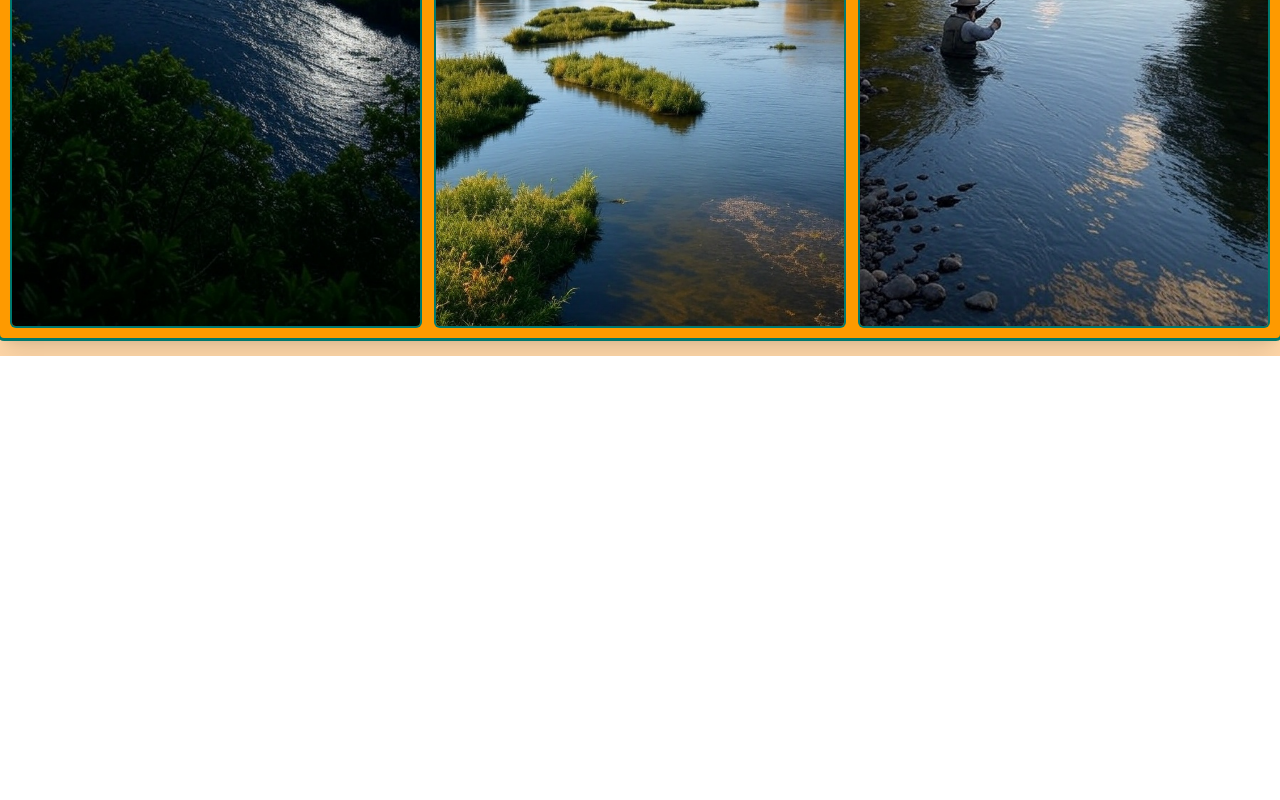
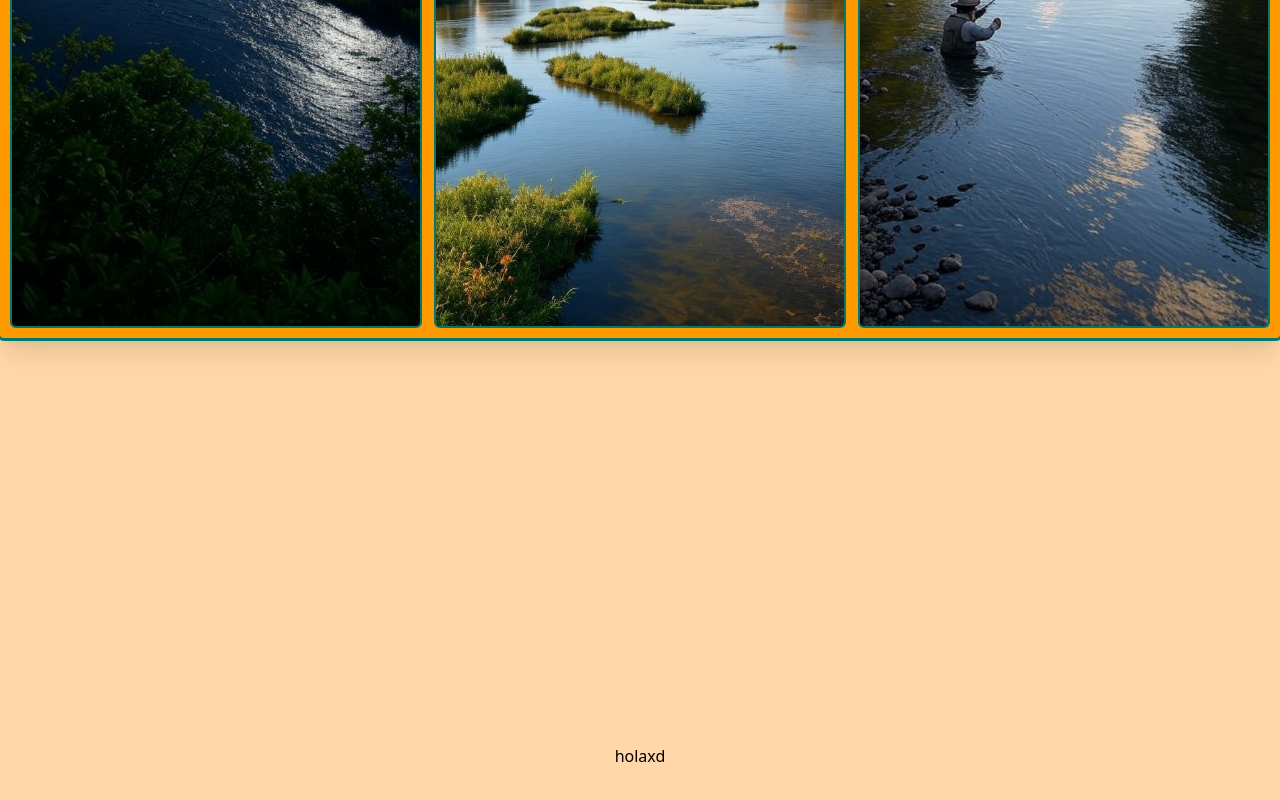
Before and after one commit to joastur11/landing-example-2, a React (Vite) app in the folder project/: page / in a window 1280 px wide. Shown: the part 2140-2940 px from the top of the page. Before the commit the page ends 2496 px from the top, so only its background shows below. Built offline with nearby package versions, Linux system fonts and the light colour scheme.

Commit message:
crea seccion reviews

```diff
--- a/project/src/App.jsx
+++ b/project/src/App.jsx
@@ -2,6 +2,7 @@ import { About } from "./components/About"
 import { Circuits } from "./components/Circuits"
 import { Hero } from "./components/Hero"
 import { Navbar } from "./components/Navbar"
+import { Reviews } from "./components/Reviews"
 
 function App() {
   return (
@@ -10,6 +11,7 @@ function App() {
       <Hero />
       <About />
       <Circuits />
+      <Reviews />
     </>
   )
 }
--- a/project/src/components/Navbar.jsx
+++ b/project/src/components/Navbar.jsx
@@ -11,7 +11,7 @@ export function Navbar (){
         <nav className='space-x-6 hidden md:flex text-yellow-500 font-medium'>
           <a href="#about" className='hover:text-yellow-300'>Nosotros</a>
           <a href="#circuits" className='hover:text-yellow-300'>Excursiones</a>
-          <a href="" className='hover:text-yellow-300'>Ustedes</a>
+          <a href="#reviews" className='hover:text-yellow-300'>Ustedes</a>
           <a href="" className='hover:text-yellow-300'>Contacto</a>
         </nav>
       </div>
--- /dev/null
+++ b/project/src/components/Reviews.jsx
@@ -0,0 +1,7 @@
+export function Reviews (){
+  return(
+    <section id="reviews" className="min-h-screen flex flex-col items-center justify-center bg-orange-200">
+      <div>holaxd</div>
+    </section>
+  )
+}
```
Also changed, not shown: 1 other file (tests, documents, lock files or other folders).
